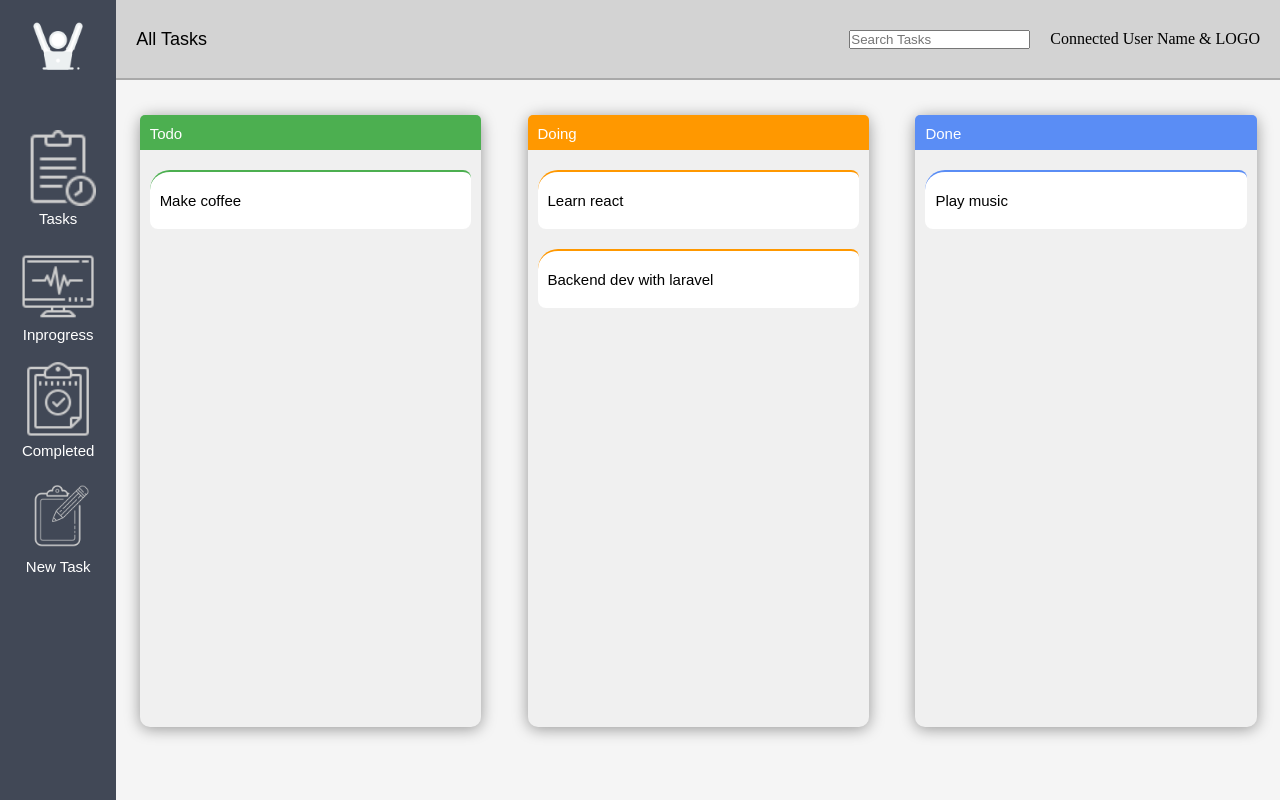
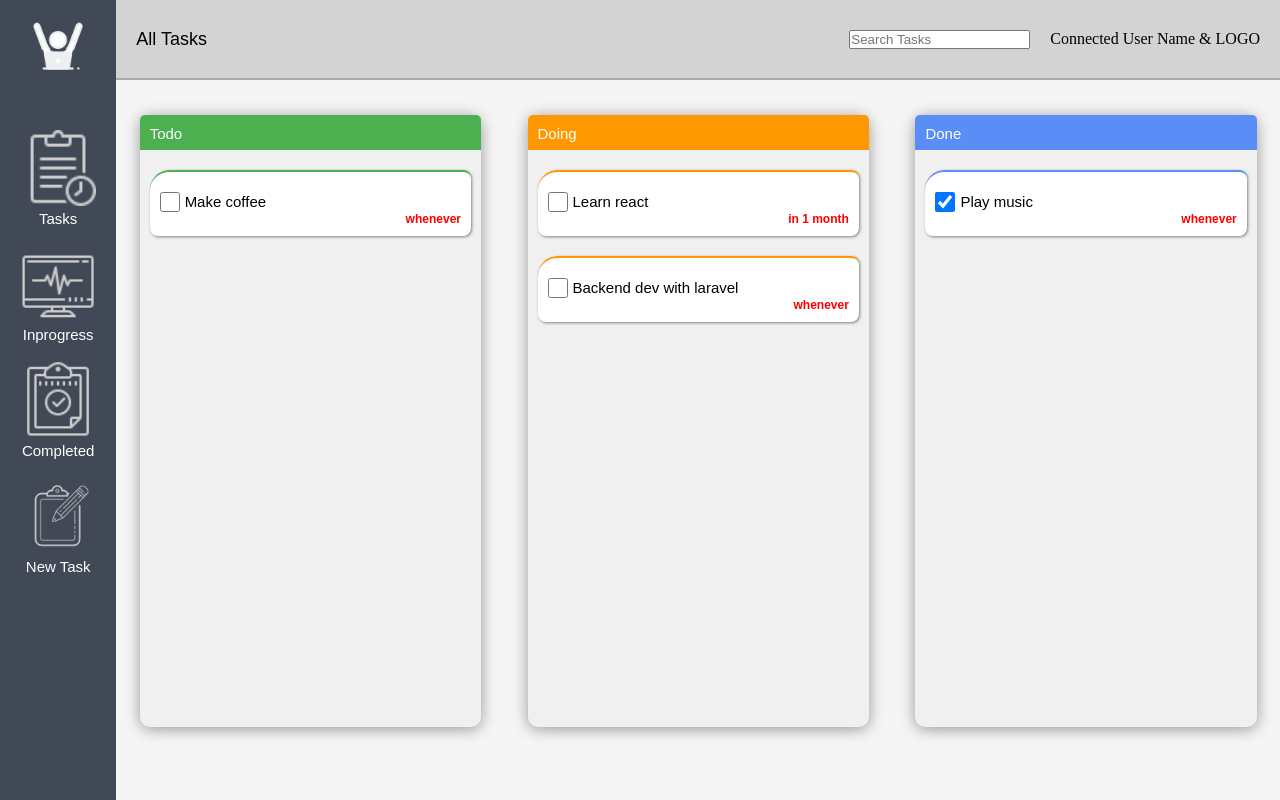
Before and after one commit to imadLASRI/Todo-react-app, a React (Create React App) app: page / in a window 1280 px wide. Built offline with nearby package versions, Linux system fonts and the light colour scheme.

Commit message:
adding change state func

```diff
--- a/src/App.js
+++ b/src/App.js
@@ -21,12 +21,11 @@ function App( ) {
         <Navbar />
 
         <div className="CardsContainer">
-          <Todocard setTodos={setTasks} todos={tasks} title="Todo" status="new" color="#4caf50"/>
+          <Todocard todos={tasks} setTodos={setTasks} title="Todo" status="new" color="#4caf50"/>
 
-          <Todocard setTodos={setTasks} todos={tasks} title="Doing" status="ongoing" color="#ff9800"/>
+          <Todocard todos={tasks} setTodos={setTasks} title="Doing" status="ongoing" color="#ff9800"/>
 
-          <Todocard setTodos={setTasks} todos={tasks} title="Done" status="done"/>
-
+          <Todocard todos={tasks} setTodos={setTasks} title="Done" status="done"/>
         </div>
       </div>
 
--- a/src/Components/Task/Task.css
+++ b/src/Components/Task/Task.css
@@ -4,8 +4,15 @@
     background-color: white;
     border-top: 2px solid #5a8df5;
     border-radius: 20px 8px 8px 8px;
-    padding: 20px 10px;
+    padding: 20px 10px 10px 10px;
     box-sizing: border-box;
     font-size: 15px;
     font-family: Arial, Helvetica, sans-serif;
+    box-shadow: 1px 1px 3px 0px #00000075;
 }
+
+.Task:hover{
+    transition: box-shadow 0.3s ease;
+    box-shadow: 4px 5px 7px 1px #00000075;
+    cursor: default;
+}
--- a/src/Components/Task/index.js
+++ b/src/Components/Task/index.js
@@ -3,13 +3,51 @@ import styled from 'styled-components';
 
 import './Task.css';
 
+const Deadline = styled.span`
+    width: 100%;
+    display: block;
+    text-align: right;
+    color: red;
+    font-weight: bold;
+    font-size: 12px;
+    font-family: Arial, Helvetica, sans-serif;
+`;
 
+const TaskContainer = styled.div`
+    display: flex;
+    width: 100%;
+    align-items: center;
+
+`;
+
+const Checkmark = styled.input`
+    width: 20px;
+    height: 20px;
+    margin-right: 5px;
+    cursor: pointer;
+`;
 
 const Task = (props) => {
+    const handleStatusChange = (id) => {
+        const allTasks = [...props.tasks];
+        const taskToEdit = allTasks.find(task => task.id === id);
+
+        (taskToEdit.status === 'new') ? taskToEdit.status = 'ongoing' :
+        ((taskToEdit.status === 'done') ? taskToEdit.status = 'ongoing' : taskToEdit.status = 'done');
+
+        props.setTasks(allTasks);
+    }
 
     return (
         <div className="Task" style={{ borderTop: '2px solid ' + props.borderColor }}>
-            {props.children}
+            <TaskContainer>
+                <Checkmark type="checkbox" checked={props.status == 'done' ? true : false} onChange={ () => handleStatusChange(props.thisTask.id) } />
+                {props.thisTask.todo}
+            </TaskContainer>
+
+            <Deadline>
+                {props.deadline}
+            </Deadline>
         </div>
 
     );
--- a/src/Components/Todocard/index.js
+++ b/src/Components/Todocard/index.js
@@ -41,7 +41,17 @@ const Todocard = ( props ) => {
             <TaskContainer>
                 {props.todos.map( task => {
                     return (
-                        (task.status == props.status) && <Task borderColor={props.color} key={task.id}>{task.todo}</Task>
+                        (task.status == props.status) &&
+                            <Task
+                                key={task.id}
+                                borderColor={props.color}
+                                deadline={task.deadline}
+                                status={task.status}
+
+                                thisTask={task}
+                                tasks={props.todos}
+                                setTasks={props.setTodos}
+                            />
                     );
                 })}
             </TaskContainer>
```
